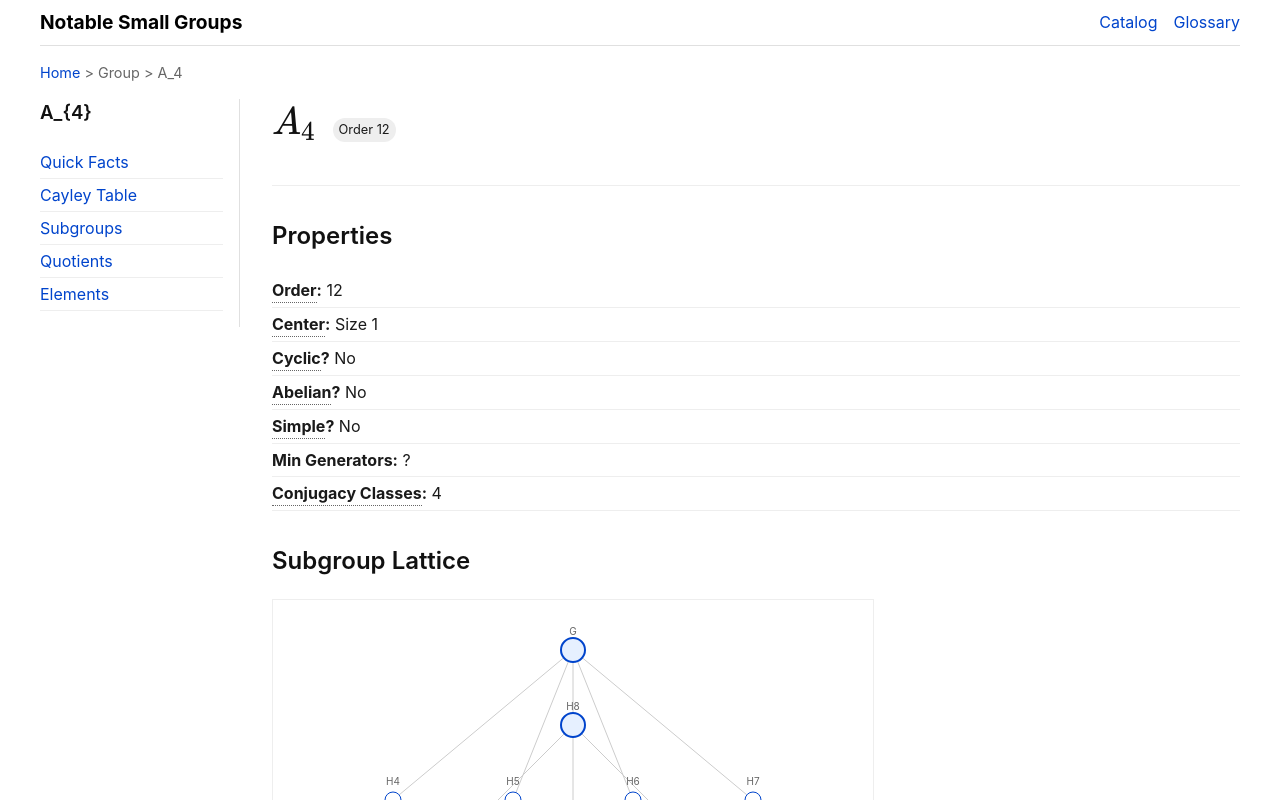
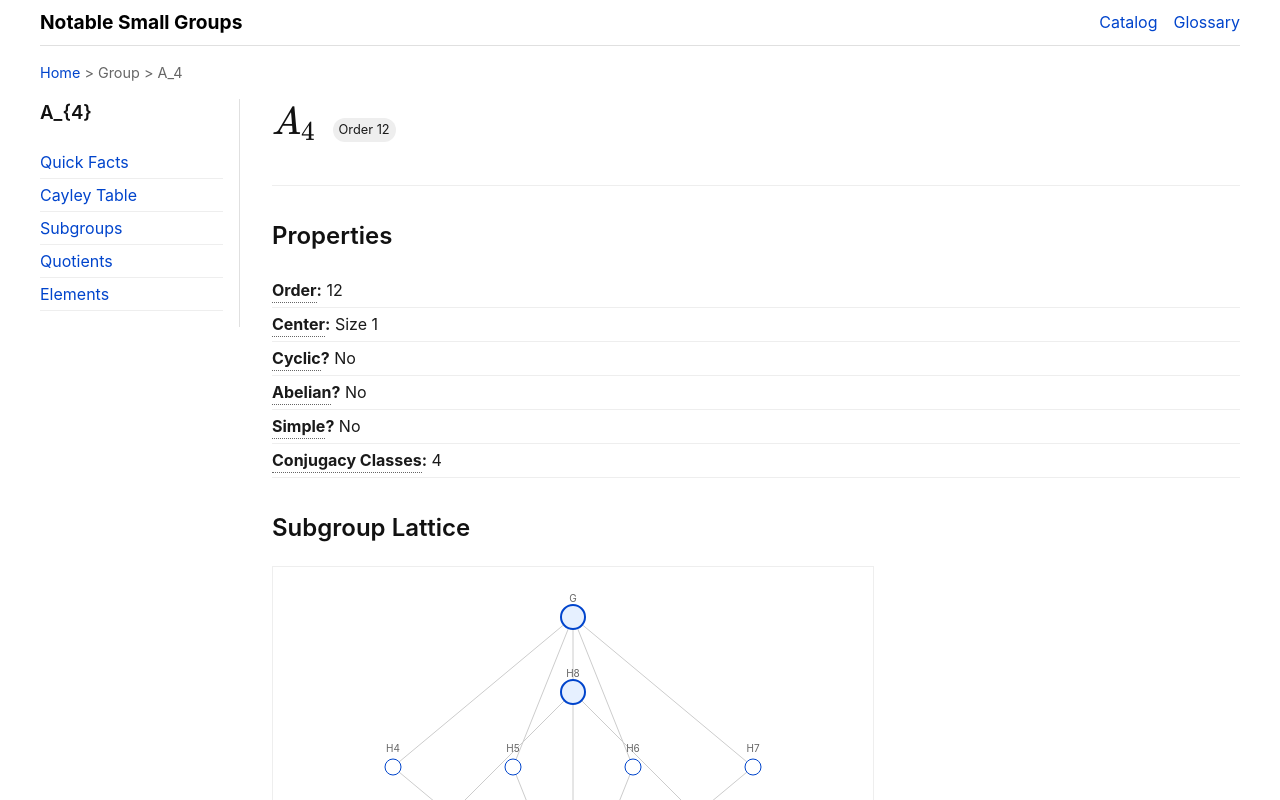
Before and after one commit to sqrt-of-2/finite-group-theory, a React (Vite) app: page /group/A_4 in a window 1280 px wide. Shown: the top 800 px of the page. Built offline with nearby package versions, Linux system fonts and the light colour scheme.

Commit message:
Remove Min Generators from GroupPage

```diff
--- a/src/pages/GroupPage.tsx
+++ b/src/pages/GroupPage.tsx
@@ -76,7 +76,6 @@ export const GroupPage: React.FC = () => {
                         <li><strong><GlossaryLink termKey="cyclic" capitalize>Cyclic</GlossaryLink>?</strong> {props.isCyclic ? 'Yes' : 'No'}</li>
                         <li><strong><GlossaryLink termKey="abelian" capitalize>Abelian</GlossaryLink>?</strong> {props.isAbelian ? 'Yes' : 'No'}</li>
                         <li><strong><GlossaryLink termKey="simple" capitalize>Simple</GlossaryLink>?</strong> {props.isSimple ? 'Yes' : 'No'}</li>
-                        <li><strong>Min Generators:</strong> {props.minGenerators || '?'}</li>
                         <li><strong><GlossaryLink termKey="conjugacy class" capitalize>Conjugacy Classes</GlossaryLink>:</strong> {classes.length}</li>
                     </ul>
                 </section>
```
